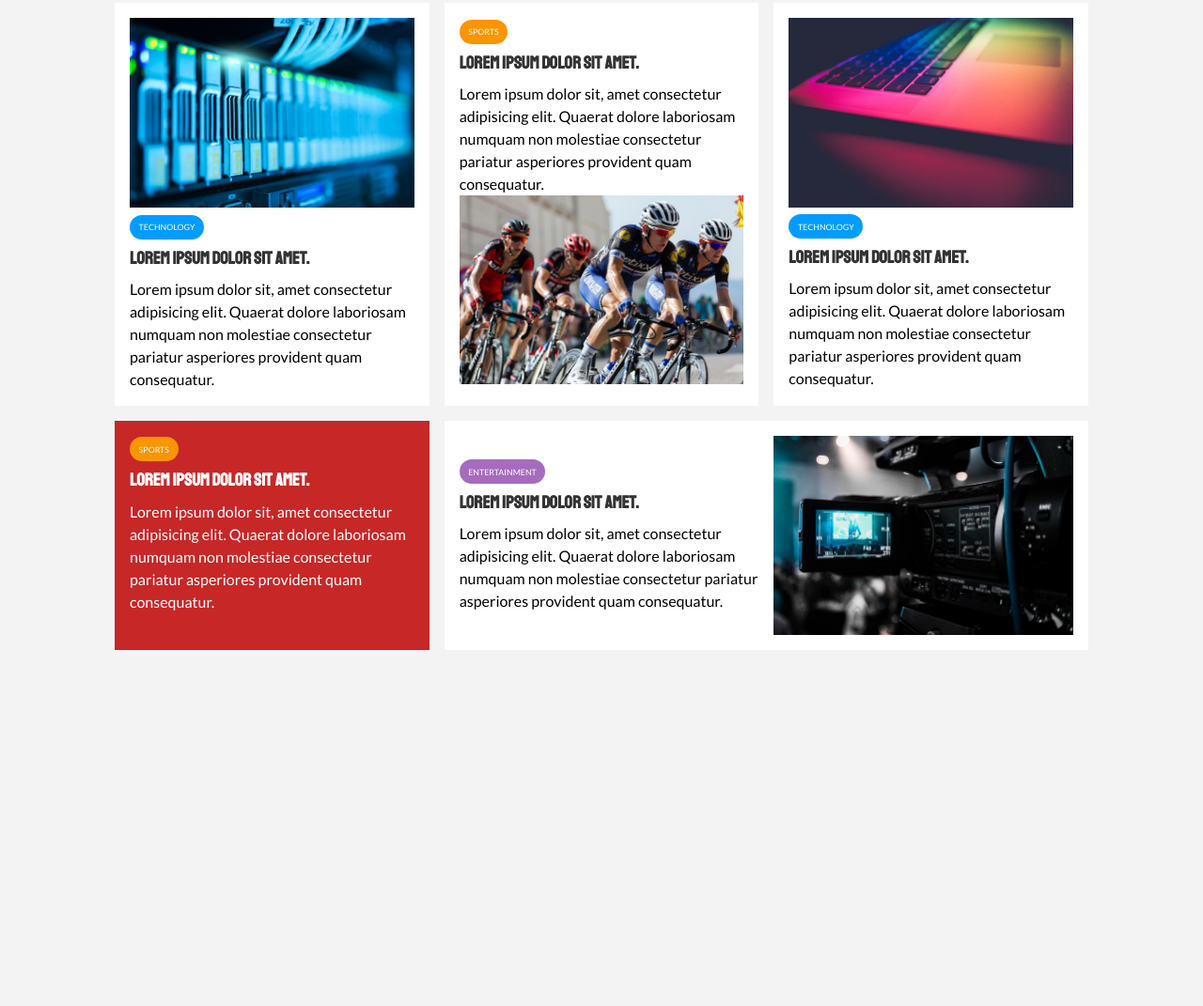
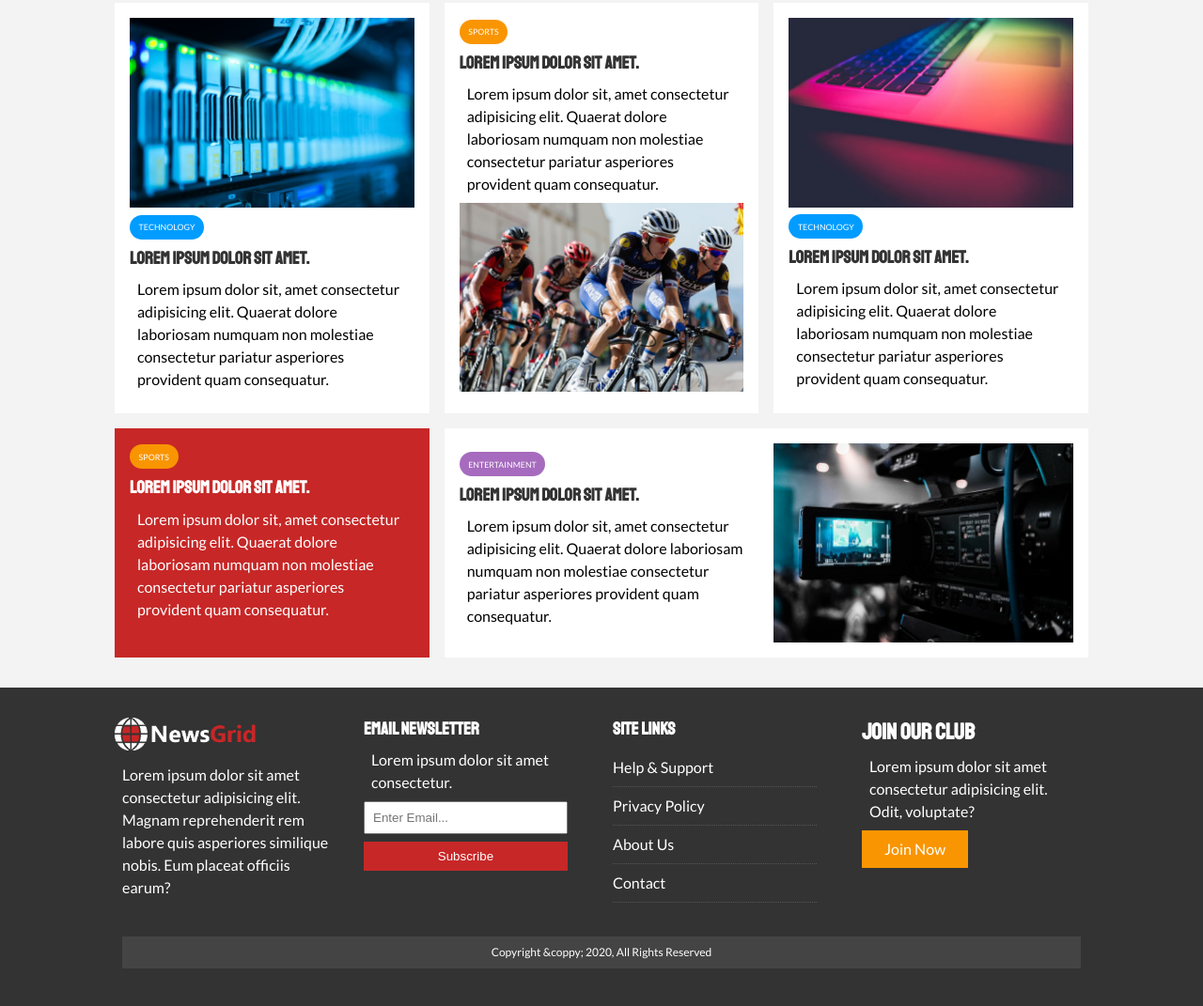
Before and after one commit to kiocam/newsSite, a plain HTML site: page index.html in a window 1280 px wide. Shown: the part 867-1938 px from the top of the page at 94% size. Before the commit the page ends 1591 px from the top, so only its background shows below. Drawn offline with Linux system fonts and the light colour scheme.

Commit message:
footer added css utils & base updated

```diff
--- a/css/style.css
+++ b/css/style.css
@@ -33,6 +33,9 @@ ul {
   list-style: none;
 }
 
+p {
+  margin: 0.5rem;
+}
 img {
   width: 100%;
 }
@@ -167,6 +170,16 @@ h6 {
   color: #fff;
 }
 
+.list li {
+  padding: .5rem 0;
+  border-bottom: #555 dotted 1px;
+  width: 90%;
+}
+
+.list li a:hover {
+  color: var(--primary-color) !important;
+}
+
 /* Navigation */
 
 #main-nav {
@@ -272,3 +285,41 @@ h6 {
 #home-articles .articles-container>*:last-child {
   grid-column: 2 / span 2;
 }
+
+/* Footer */
+#main-footer {
+  background: var(--dark-color);
+  color: #fff;
+}
+
+#main-footer img {
+  width: 150px;
+}
+
+#main-footer a {
+  color: #fff;
+}
+
+#main-footer .footer-container {
+  display: grid;
+  grid-template-columns: repeat(4, 1fr);
+  grid-gap: 1.5rem;
+}
+
+#main-footer .footer-container>*:last-child {
+  background: #444;
+  grid-column: 1 / span 4;
+  padding: .5rem;
+  text-align: center;
+  font-size: 0.75rem;
+}
+
+#main-footer .footer-container input[type='email'] {
+  width: 90%;
+  padding: 0.5rem;
+  margin-bottom: 0.5rem;
+}
+
+#main-footer .footer-container input[type='submit'] {
+  width: 90%;
+}
--- a/index.html
+++ b/index.html
@@ -129,6 +129,42 @@
       </div>
     </div>
   </section>
+  <!-- Footer -->
+  <footer id="main-footer" class="py-2">
+    <div class="container footer-container">
+      <div>
+        <img src="assets/imgs/logo_light.png" alt="NewsGrid">
+        <p>Lorem ipsum dolor sit amet consectetur adipisicing elit. Magnam reprehenderit rem labore quis asperiores similique nobis. Eum placeat officiis earum?</p>
+      </div>
+      <!--  -->
+      <div>
+        <h3>Email Newsletter</h3>
+        <p>Lorem ipsum dolor sit amet consectetur.</p>
+        <form>
+          <input type="email" placeholder="Enter Email...">
+          <input type="submit" value="Subscribe" class="btn btn-primary">
+        </form>
+      </div>
+      <!--  -->
+      <div>
+        <h3>Site Links</h3>
+        <ul class="list">
+          <li><a href="#">Help & Support</a></li>
+          <li><a href="#">Privacy Policy</a></li>
+          <li><a href="#">About Us</a></li>
+          <li><a href="#">Contact</a></li>
+        </ul>
+      </div>
+      <!--  -->
+      <div>
+        <h2>Join Our Club</h2>
+        <p>Lorem ipsum dolor sit amet consectetur adipisicing elit. Odit, voluptate?</p>
+        <a href="#" class="btn btn-secondary">Join Now</a>
+      </div>
+      <!--  -->
+      <p>Copyright &coppy; 2020, All Rights Reserved</p>
+    </div>
+  </footer>
 </body>
 
 </html>
```
